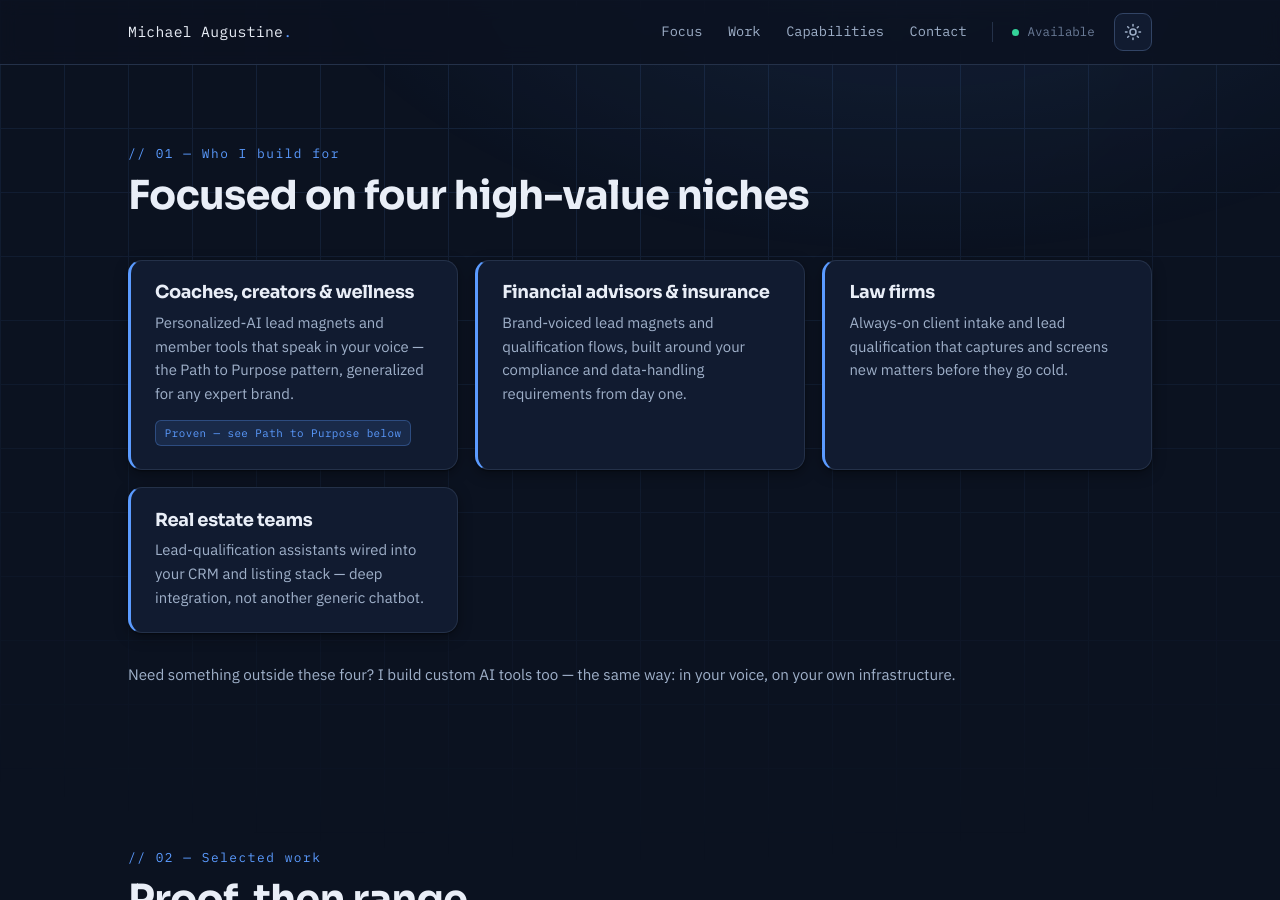
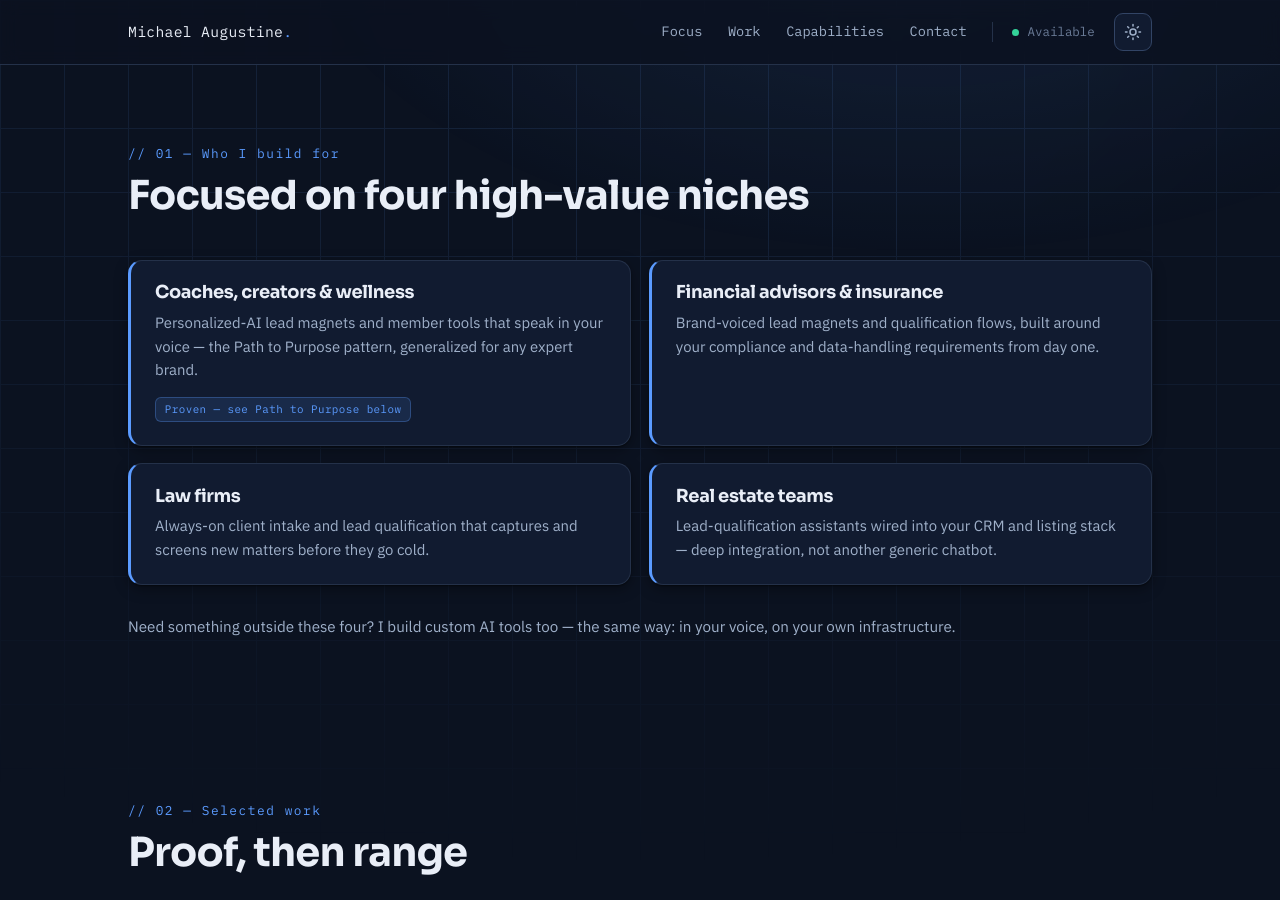
Before and after one commit to augforce/augforce.github.io, a Jekyll site: the page built from index.html, in a window 1280 px wide and 900 px high, scrolled down 726 px. Built offline with Jekyll 4.4.1, drawn with Linux system fonts in a browser that asks for light colours.

Commit message:
Layout: verticals 2x2; center skills' short last row
Co-Authored-By: Claude Opus 4.8 (1M context) <noreply@anthropic.com>

```diff
--- a/assets/css/style.css
+++ b/assets/css/style.css
@@ -335,7 +335,7 @@ html[data-theme="dark"] .nav__theme .icon-sun { display: block; }
 /* ---------- verticals (who I build for) ---------- */
 .verticals {
   display: grid;
-  grid-template-columns: repeat(auto-fit, minmax(270px, 1fr));
+  grid-template-columns: repeat(2, 1fr);  /* 2x2 — real estate sits under financial advisors */
   gap: 1.1rem;
 }
 .vertical {
@@ -387,11 +387,13 @@ html[data-theme="dark"] .nav__theme .icon-sun { display: block; }
 
 /* ---------- skills ---------- */
 .skills {
-  display: grid;
-  grid-template-columns: repeat(auto-fit, minmax(240px, 1fr));
+  display: flex;
+  flex-wrap: wrap;
+  justify-content: center;   /* a short last row centers under the three above */
   gap: 1.6rem;
 }
 .skills__group {
+  flex: 0 1 calc(33.333% - 1.1rem);   /* three per row */
   border: 1px solid var(--border);
   border-radius: var(--radius);
   padding: 1.4rem 1.4rem 1.6rem;
@@ -482,6 +484,8 @@ html[data-theme="dark"] .nav__theme .icon-sun { display: block; }
   .nav.is-open .nav__toggle span:nth-child(2) { opacity: 0; }
   .nav.is-open .nav__toggle span:nth-child(3) { transform: translateY(-7px) rotate(-45deg); }
   .cards { grid-template-columns: 1fr; }
+  .verticals { grid-template-columns: 1fr; }
+  .skills__group { flex-basis: 100%; }
 }
 
 /* hero: stack photo above the text only on small phones */
```
